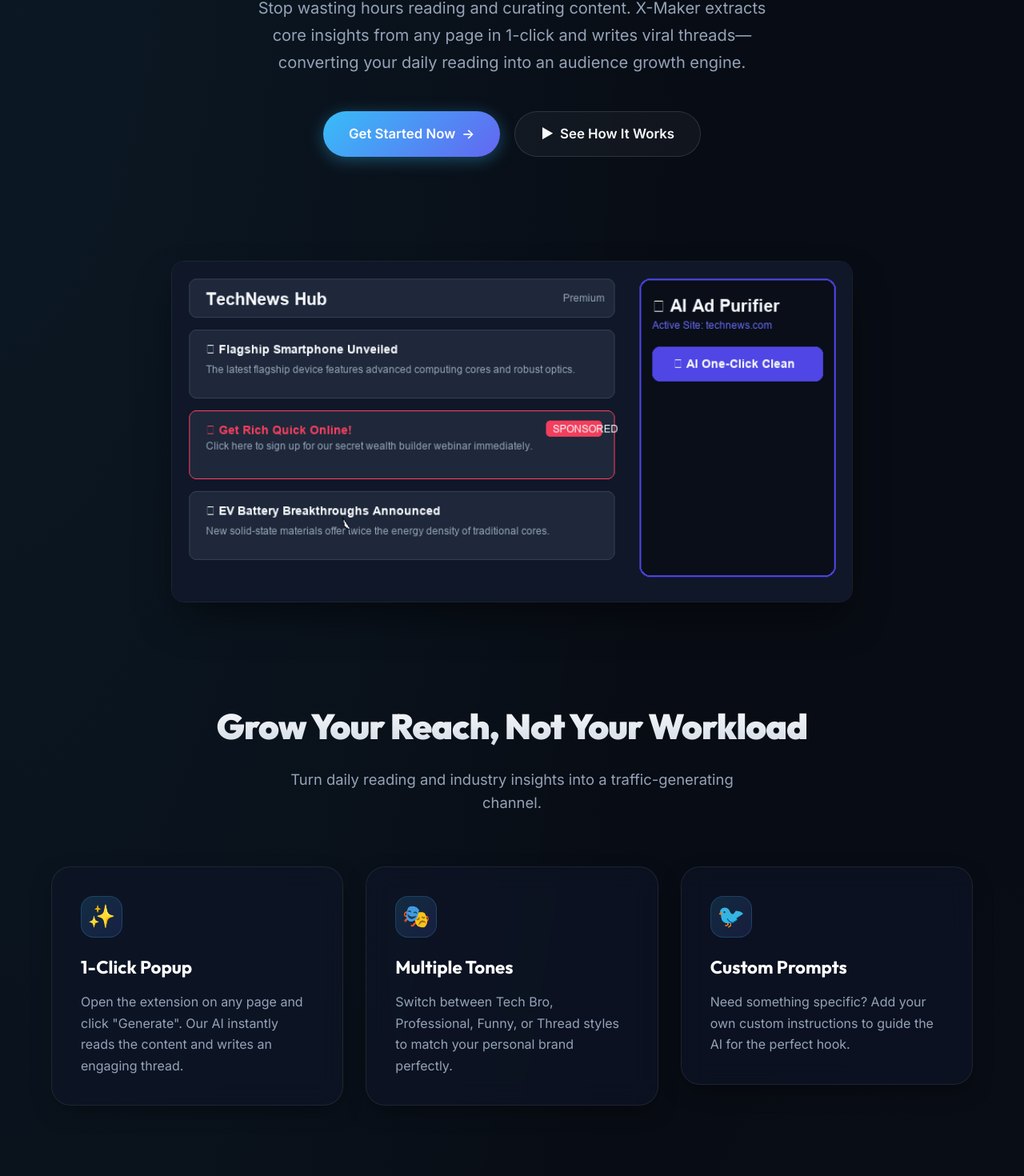
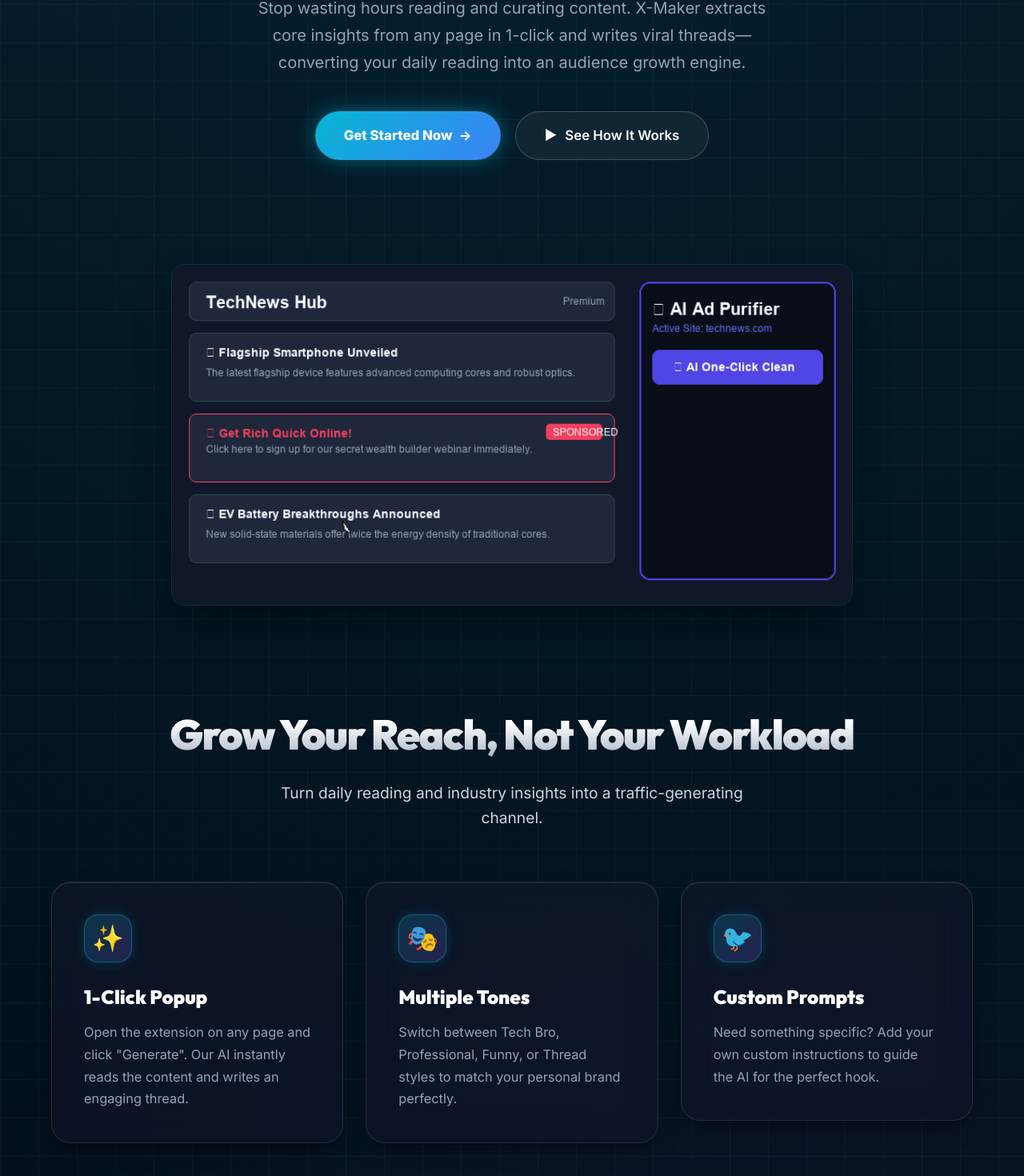
Before and after one commit to huangzhenye2025-maker/x-maker-web, a Next.js app: page / in a window 1280 px wide. Shown: the part 475-1945 px from the top of the page at 80% size. Built offline with nearby package versions, Linux system fonts and the light colour scheme.

Commit message:
style: major visual refresh with tech mesh background, neon cyan accent glow, and card stroke effects

```diff
--- a/src/app/globals.css
+++ b/src/app/globals.css
@@ -1,15 +1,14 @@
 @import url('https://fonts.googleapis.com/css2?family=Inter:wght@300;400;600;800&family=Outfit:wght@400;700;900&display=swap');
 
 :root {
-  --bg-color: #080c14;
+  --bg-color: #030712;
   --text-primary: #f8fafc;
   --text-secondary: #94a3b8;
-  --accent-color: #38bdf8; /* Vibrant Sky Blue */
-  --accent-glow: rgba(56, 189, 248, 0.4);
-  --accent-purple: #818cf8;
-  --card-bg: rgba(15, 23, 42, 0.55);
-  --card-border: rgba(255, 255, 255, 0.08);
-  --card-border-hover: rgba(56, 189, 248, 0.3);
+  --accent-cyan: #06b6d4;
+  --accent-blue: #3b82f6;
+  --accent-violet: #8b5cf6;
+  --card-bg: rgba(15, 23, 42, 0.75);
+  --card-border: rgba(56, 189, 248, 0.15);
   --font-sans: 'Inter', -apple-system, sans-serif;
   --font-display: 'Outfit', sans-serif;
 }
@@ -30,8 +29,11 @@ body {
   overflow-x: hidden;
   background-color: var(--bg-color);
   background-image:
-    radial-gradient(at 0% 0%, rgba(56, 189, 248, 0.08) 0px, transparent 50%),
-    radial-gradient(at 100% 100%, rgba(129, 140, 248, 0.06) 0px, transparent 50%);
+    radial-gradient(circle at 50% 0%, rgba(6, 182, 212, 0.15) 0%, transparent 60%),
+    radial-gradient(circle at 85% 60%, rgba(139, 92, 246, 0.12) 0%, transparent 50%),
+    linear-gradient(rgba(255, 255, 255, 0.03) 1px, transparent 1px),
+    linear-gradient(90deg, rgba(255, 255, 255, 0.03) 1px, transparent 1px);
+  background-size: 100% 100%, 100% 100%, 48px 48px, 48px 48px;
   color: var(--text-primary);
   font-family: var(--font-sans);
   line-height: 1.6;
@@ -47,59 +49,65 @@ a {
 /* Glassmorphism Utilities */
 .glass-panel {
   background: var(--card-bg);
-  backdrop-filter: blur(16px);
-  -webkit-backdrop-filter: blur(16px);
+  backdrop-filter: blur(20px);
+  -webkit-backdrop-filter: blur(20px);
   border: 1px solid var(--card-border);
   border-radius: 24px;
-  box-shadow: 0 10px 30px -10px rgba(0, 0, 0, 0.5);
-  transition: all 0.3s cubic-bezier(0.16, 1, 0.3, 1);
+  box-shadow: 0 10px 30px -10px rgba(0, 0, 0, 0.7), inset 0 1px 1px rgba(255, 255, 255, 0.1);
+  transition: all 0.35s cubic-bezier(0.16, 1, 0.3, 1);
 }
 
 /* Base button style */
 .btn-primary {
-  background: linear-gradient(135deg, #38bdf8 0%, #6366f1 100%);
+  background: linear-gradient(135deg, #06b6d4 0%, #3b82f6 50%, #8b5cf6 100%);
+  background-size: 200% 200%;
   color: white;
   border: none;
-  padding: 14px 32px;
+  padding: 16px 36px;
   font-size: 1.05rem;
-  font-weight: 600;
+  font-weight: 700;
   font-family: var(--font-sans);
   border-radius: 50px;
   cursor: pointer;
-  transition: all 0.3s cubic-bezier(0.16, 1, 0.3, 1);
-  box-shadow: 0 4px 20px rgba(56, 189, 248, 0.35);
+  transition: all 0.35s cubic-bezier(0.16, 1, 0.3, 1);
+  box-shadow: 0 0 25px rgba(6, 182, 212, 0.45);
   position: relative;
   overflow: hidden;
+  display: inline-flex;
+  align-items: center;
+  gap: 10px;
 }
 
 .btn-primary:hover {
-  transform: translateY(-2px) scale(1.02);
-  box-shadow: 0 8px 30px rgba(99, 102, 241, 0.5);
-  background: linear-gradient(135deg, #0ea5e9 0%, #4f46e5 100%);
+  transform: translateY(-3px) scale(1.03);
+  box-shadow: 0 10px 40px rgba(139, 92, 246, 0.6);
+  background-position: 100% 100%;
 }
 
 .btn-primary:active {
-  transform: translateY(0) scale(0.98);
+  transform: translateY(0) scale(0.97);
 }
 
 .btn-secondary {
-  padding: 14px 32px;
+  padding: 16px 36px;
   font-size: 1.05rem;
   font-weight: 600;
   border-radius: 50px;
-  background: rgba(255, 255, 255, 0.04);
-  border: 1px solid rgba(255, 255, 255, 0.12);
+  background: rgba(255, 255, 255, 0.05);
+  border: 1px solid rgba(255, 255, 255, 0.2);
   color: var(--text-primary);
   display: inline-flex;
   align-items: center;
-  gap: 8px;
-  transition: all 0.3s cubic-bezier(0.16, 1, 0.3, 1);
+  gap: 10px;
+  transition: all 0.35s cubic-bezier(0.16, 1, 0.3, 1);
+  backdrop-filter: blur(10px);
 }
 
 .btn-secondary:hover {
-  background: rgba(255, 255, 255, 0.08);
-  border-color: rgba(255, 255, 255, 0.25);
-  transform: translateY(-2px);
+  background: rgba(255, 255, 255, 0.12);
+  border-color: #06b6d4;
+  box-shadow: 0 0 20px rgba(6, 182, 212, 0.25);
+  transform: translateY(-3px);
 }
 
 /* Utility classes for layout */
@@ -109,41 +117,41 @@ a {
   padding: 0 24px;
 }
 
-/* Subtle background gradient blob */
+/* Background gradient blob */
 .bg-blob {
   position: absolute;
-  width: 700px;
-  height: 700px;
-  background: radial-gradient(circle, rgba(56, 189, 248, 0.2) 0%, rgba(99, 102, 241, 0.1) 40%, rgba(0,0,0,0) 70%);
+  width: 800px;
+  height: 800px;
+  background: radial-gradient(circle, rgba(6, 182, 212, 0.25) 0%, rgba(139, 92, 246, 0.15) 45%, rgba(0,0,0,0) 70%);
   border-radius: 50%;
-  top: -250px;
+  top: -300px;
   left: 50%;
   transform: translateX(-50%);
   z-index: -1;
-  opacity: 0.8;
-  filter: blur(80px);
+  opacity: 0.9;
+  filter: blur(90px);
   pointer-events: none;
 }
 
 /* --- Section Titles --- */
 .section-title {
   font-family: var(--font-display);
-  font-size: 2.75rem;
+  font-size: 3.25rem;
   font-weight: 900;
   text-align: center;
   margin-bottom: 16px;
-  letter-spacing: -0.02em;
-  background: linear-gradient(180deg, #ffffff 0%, #cbd5e1 100%);
+  letter-spacing: -0.03em;
+  background: linear-gradient(180deg, #ffffff 30%, #94a3b8 100%);
   -webkit-background-clip: text;
   -webkit-text-fill-color: transparent;
 }
 
 .section-subtitle {
   text-align: center;
-  color: var(--text-secondary);
-  font-size: 1.15rem;
+  color: #cbd5e1;
+  font-size: 1.2rem;
   margin-bottom: 64px;
-  max-width: 600px;
+  max-width: 650px;
   margin-left: auto;
   margin-right: auto;
 }
@@ -157,63 +165,65 @@ a {
 }
 
 .feature-card {
-  padding: 36px;
-  background: var(--card-bg);
-  border: 1px solid var(--card-border);
+  padding: 40px;
+  background: rgba(15, 23, 42, 0.6);
+  border: 1px solid rgba(255, 255, 255, 0.1);
   border-radius: 24px;
-  transition: all 0.3s cubic-bezier(0.16, 1, 0.3, 1);
+  transition: all 0.35s cubic-bezier(0.16, 1, 0.3, 1);
   position: relative;
   overflow: hidden;
 }
 
-.feature-card::before {
+.feature-card::after {
   content: '';
   position: absolute;
-  top: 0;
-  left: 0;
-  right: 0;
-  height: 2px;
-  background: linear-gradient(90deg, transparent, rgba(56, 189, 248, 0.5), transparent);
+  inset: 0;
+  border-radius: 24px;
+  padding: 1px;
+  background: linear-gradient(135deg, rgba(6, 182, 212, 0.4), transparent 60%);
+  -webkit-mask: linear-gradient(#fff 0 0) content-box, linear-gradient(#fff 0 0);
+  -webkit-mask-composite: xor;
+  mask-composite: exclude;
   opacity: 0;
-  transition: opacity 0.3s ease;
+  transition: opacity 0.35s ease;
 }
 
 .feature-card:hover {
-  transform: translateY(-6px);
-  background: rgba(30, 41, 59, 0.6);
-  border-color: var(--card-border-hover);
-  box-shadow: 0 20px 40px -15px rgba(56, 189, 248, 0.15);
+  transform: translateY(-8px);
+  background: rgba(15, 23, 42, 0.9);
+  box-shadow: 0 20px 40px -15px rgba(6, 182, 212, 0.3);
 }
 
-.feature-card:hover::before {
+.feature-card:hover::after {
   opacity: 1;
 }
 
 .feature-icon {
-  font-size: 1.75rem;
-  margin-bottom: 20px;
+  font-size: 2rem;
+  margin-bottom: 24px;
   display: inline-flex;
   align-items: center;
   justify-content: center;
-  width: 52px;
-  height: 52px;
-  background: linear-gradient(135deg, rgba(56, 189, 248, 0.15) 0%, rgba(99, 102, 241, 0.15) 100%);
-  border: 1px solid rgba(56, 189, 248, 0.2);
-  border-radius: 16px;
+  width: 60px;
+  height: 60px;
+  background: linear-gradient(135deg, rgba(6, 182, 212, 0.2) 0%, rgba(139, 92, 246, 0.2) 100%);
+  border: 1px solid rgba(6, 182, 212, 0.4);
+  border-radius: 18px;
+  box-shadow: 0 0 15px rgba(6, 182, 212, 0.2);
 }
 
 .feature-title {
   font-family: var(--font-display);
-  font-size: 1.4rem;
-  font-weight: 700;
+  font-size: 1.5rem;
+  font-weight: 800;
   margin-bottom: 12px;
   color: #ffffff;
 }
 
 .feature-desc {
   color: var(--text-secondary);
-  line-height: 1.65;
-  font-size: 1rem;
+  line-height: 1.7;
+  font-size: 1.02rem;
 }
 
 /* --- Pricing Card --- */
@@ -225,50 +235,54 @@ a {
 
 .pricing-card {
   position: relative;
-  background: linear-gradient(180deg, rgba(56, 189, 248, 0.08) 0%, rgba(15, 23, 42, 0.8) 100%);
-  border: 1px solid rgba(56, 189, 248, 0.3);
-  border-radius: 28px;
-  padding: 48px;
+  background: linear-gradient(180deg, rgba(6, 182, 212, 0.12) 0%, rgba(15, 23, 42, 0.9) 100%);
+  border: 1px solid rgba(6, 182, 212, 0.4);
+  border-radius: 32px;
+  padding: 52px 48px;
   text-align: center;
-  max-width: 440px;
+  max-width: 460px;
   width: 100%;
-  box-shadow: 0 25px 50px -12px rgba(56, 189, 248, 0.15);
-  transition: all 0.3s cubic-bezier(0.16, 1, 0.3, 1);
+  box-shadow: 0 30px 60px -15px rgba(6, 182, 212, 0.3);
+  transition: all 0.35s cubic-bezier(0.16, 1, 0.3, 1);
 }
 
 .pricing-card:hover {
-  transform: translateY(-4px);
-  box-shadow: 0 30px 60px -15px rgba(56, 189, 248, 0.25);
-  border-color: rgba(56, 189, 248, 0.5);
+  transform: translateY(-6px) scale(1.01);
+  box-shadow: 0 35px 70px -15px rgba(139, 92, 246, 0.4);
+  border-color: rgba(139, 92, 246, 0.6);
 }
 
 .pricing-badge {
   position: absolute;
-  top: -14px;
+  top: -16px;
   left: 50%;
   transform: translateX(-50%);
-  background: linear-gradient(135deg, #38bdf8 0%, #6366f1 100%);
+  background: linear-gradient(135deg, #06b6d4 0%, #8b5cf6 100%);
   color: white;
-  padding: 6px 20px;
+  padding: 8px 24px;
   border-radius: 50px;
-  font-size: 0.8rem;
+  font-size: 0.85rem;
   font-weight: 800;
   text-transform: uppercase;
-  letter-spacing: 0.08em;
-  box-shadow: 0 4px 15px rgba(56, 189, 248, 0.4);
+  letter-spacing: 0.1em;
+  box-shadow: 0 4px 20px rgba(6, 182, 212, 0.5);
 }
 
 .price-amount {
   font-family: var(--font-display);
-  font-size: 4rem;
+  font-size: 4.5rem;
   font-weight: 900;
-  margin: 24px 0 8px;
+  margin: 20px 0 4px;
+  background: linear-gradient(180deg, #ffffff 0%, #38bdf8 100%);
+  -webkit-background-clip: text;
+  -webkit-text-fill-color: transparent;
 }
 
 .price-period {
   color: var(--text-secondary);
-  font-size: 1rem;
-  margin-bottom: 32px;
+  font-size: 1.05rem;
+  margin-bottom: 36px;
+  font-weight: 500;
 }
 
 .pricing-features {
@@ -278,11 +292,12 @@ a {
 }
 
 .pricing-features li {
-  margin-bottom: 16px;
+  margin-bottom: 18px;
   display: flex;
   align-items: center;
-  gap: 12px;
-  color: var(--text-primary);
+  gap: 14px;
+  color: #f1f5f9;
+  font-size: 1.05rem;
 }
 
 .btn-full {
--- a/src/components/MouseGlow.js
+++ b/src/components/MouseGlow.js
@@ -24,7 +24,7 @@ export default function MouseGlow() {
         height: '100vh',
         pointerEvents: 'none',
         zIndex: 0,
-        background: `radial-gradient(600px circle at ${position.x}px ${position.y}px, rgba(29, 161, 242, 0.15), transparent 80%)`,
+        background: `radial-gradient(700px circle at ${position.x}px ${position.y}px, rgba(6, 182, 212, 0.12), rgba(139, 92, 246, 0.06) 50%, transparent 80%)`,
         transition: 'background 0.1s ease-out'
       }}
     />
```
